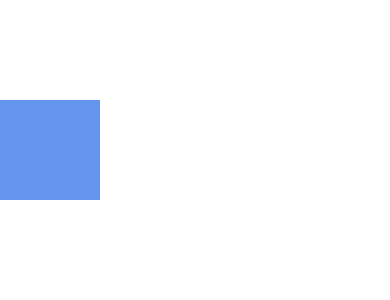
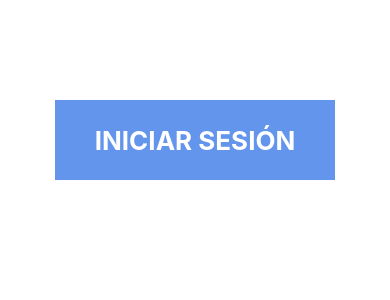
Before and after one commit to Ricardo-VP/RN-animaciones, a React Native app: screen / in a window 390 px wide. Shown: the top 300 px of the page. Built offline with nearby package versions, Linux system fonts and the light colour scheme.

Commit message:
Animando rebote al presionar el touchable

```diff
--- a/App.js
+++ b/App.js
@@ -12,6 +12,7 @@
 import Animacion2 from './components/Animacion2';
 import Animacion3 from './components/Animacion3';
 import Animacion4 from './components/Animacion4';
+import Animacion5 from './components/Animacion5';
 
 
 const App = () => {
@@ -21,7 +22,8 @@
         {/* <Animacion1 />
         <Animacion2 /> */}
         {/* <Animacion3 /> */}
-        <Animacion4 />
+        {/* <Animacion4 /> */}
+        <Animacion5 />
       </View>
     </>
   );
--- /dev/null
+++ b/components/Animacion5.js
@@ -0,0 +1,64 @@
+import React, {useState} from 'react';
+import {
+  StyleSheet,
+  View,
+  Text,
+  TouchableWithoutFeedback,
+  Animated,
+} from 'react-native';
+
+const Animacion5 = () => {
+
+  const [animacion] = useState(new Animated.Value(1));
+
+  const presionarBtn = () => {
+      Animated.spring(animacion, {
+          toValue: .8,
+      }).start();
+  };
+
+  const soltarBtn = () => {
+        Animated.spring(animacion, {
+            toValue: 1,
+            friction: 4, // Cuanto mas grande, mas lento
+            tension: 60, // Cuanto mas grande, mas rápido
+        }).start();
+  };
+
+  const estiloAnimacion = {
+      transform: [{ scale: animacion }]
+  }
+
+  return (
+    <View style={styles.contenedor}>
+      <TouchableWithoutFeedback
+        onPressIn={() => presionarBtn()}
+        onPressOut={() => soltarBtn()}>
+        <Animated.View style={[styles.btn, estiloAnimacion]}>
+          <Text style={styles.texto}>Iniciar Sesión</Text>
+        </Animated.View>
+      </TouchableWithoutFeedback>
+    </View>
+  );
+};
+
+const styles = StyleSheet.create({
+  contenedor: {
+    alignItems: 'center',
+  },
+  texto: {
+    color: '#fff',
+    fontWeight: 'bold',
+    textTransform: 'uppercase',
+    fontSize: 26,
+  },
+  btn: {
+    backgroundColor: 'cornflowerblue',
+    width: 280,
+    height: 80,
+    justifyContent: 'center',
+    alignItems: 'center',
+  },
+});
+
+export default Animacion5;
```
